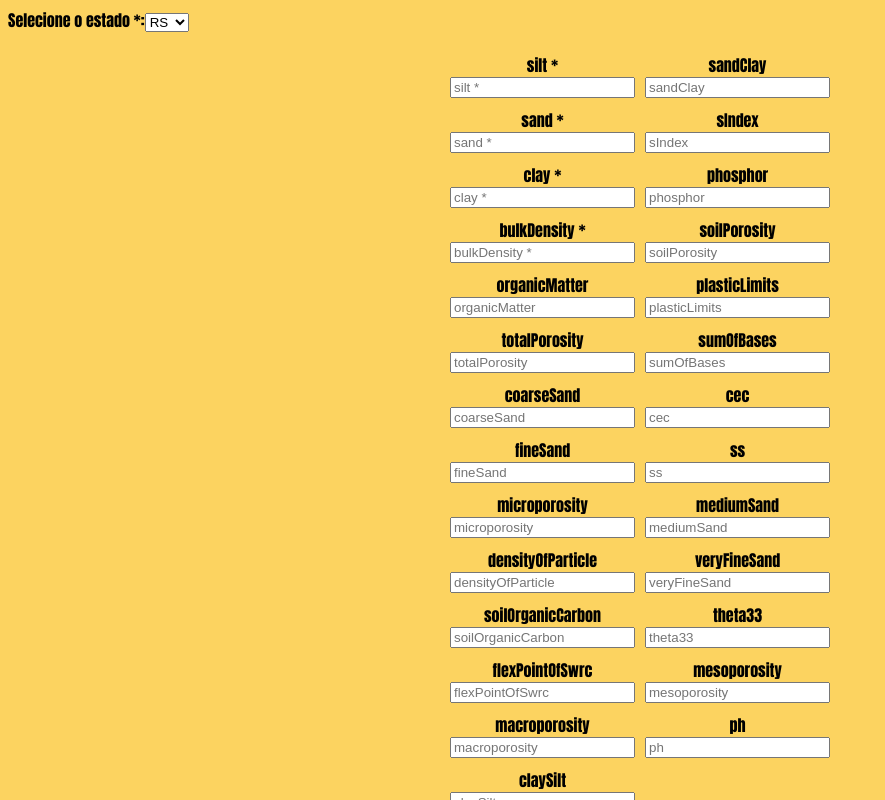
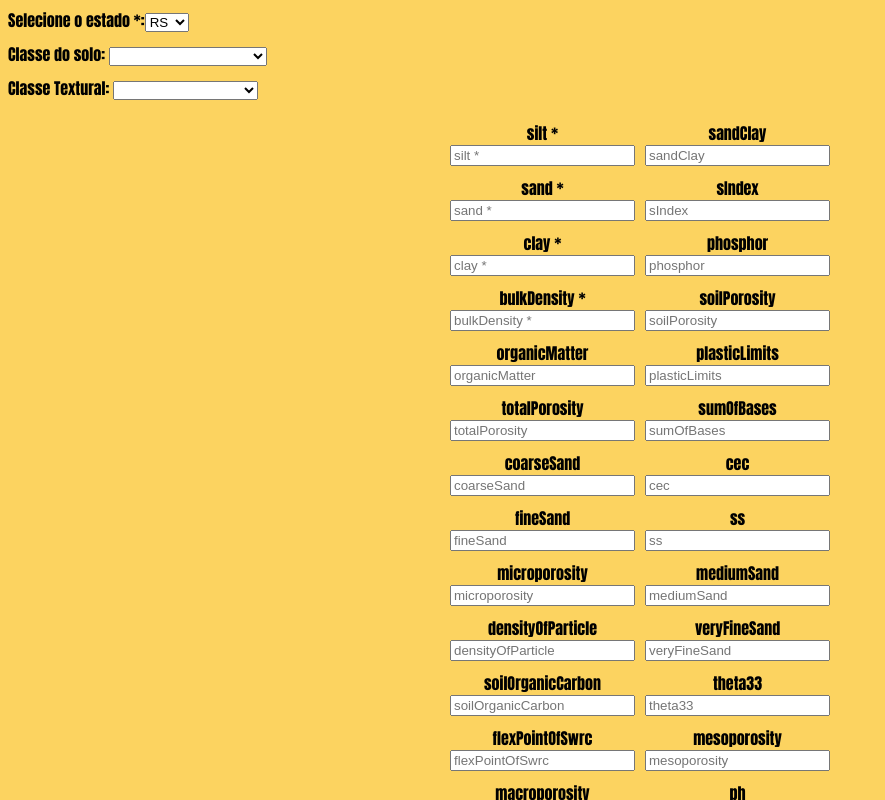
Before and after one commit to Inaciocb/HidraSoilPTF, an Angular app in the folder dss/: page / in a window 1280 px wide. Shown: the top 800 px of the page, without its empty margins (0-885 px from the left). Built offline with nearby package versions, Linux system fonts and the light colour scheme.

Commit message:
feat: select textural and soil class

```diff
--- a/dss/src/app/app.component.html
+++ b/dss/src/app/app.component.html
@@ -35,6 +35,25 @@
 
 
         </select>
+
+        <div class="p-5" style="margin-top: 10px;">
+          <label for="state_raw">Classe do solo: </label>
+          <select name="state_raw" formControlName="selectSoilClass" id="soilSelect">
+            <option [value]="" selected></option>
+            <option [value]="sc" *ngFor="let sc of soilClasses">{{ sc }}</option>
+          </select>
+        </div>
+
+
+        <div class="p-5" style="margin-top: 10px;">
+          <label for="textural">Classe Textural: </label>
+          <select name="textural" formControlName="selectTexturalClass">
+            <option [value]="" selected></option>
+            <option [value]="tc" *ngFor="let tc of texturalClasses">{{ tc }}</option>
+          </select>
+        </div>
+
+
 
         <ul class="lista">
             <div class="container1">
--- a/dss/src/app/app.component.ts
+++ b/dss/src/app/app.component.ts
@@ -1,4 +1,4 @@
-import { InputsT, StatesT } from './../model/utils';
+import { InputsT, SoilClassT, StatesT, TexturalClassT } from './../model/utils';
 import { Component } from '@angular/core';
 import { FormGroup, FormControl } from '@angular/forms';
 import { EqInputData } from 'src/model/eq-input-data';
@@ -18,8 +18,13 @@ export class AppComponent {
   inputDataList: EqInputData[] = []; // Lista com os inputs para aplicar as equações
   inputTypes: InputsT[] = []; // Util para aplicar no filtro
 
+  soilClasses = Object.values(SoilClassT);
+  texturalClasses = Object.values(TexturalClassT);
+
   form = new FormGroup({
     state: new FormControl('RS'),
+    selectSoilClass: new FormControl(''),
+    selectTexturalClass: new FormControl(''),
     clay: new FormControl(''),
     silt: new FormControl(''),
     sand: new FormControl(''),
@@ -76,7 +81,8 @@ export class AppComponent {
   setInputData(): void {
     Object.entries(this.form.controls).forEach(k => {
       let inputData = new EqInputData();
-      if (k[1].value != "" && k[0] !== 'state') {
+      const isInputNumber = k[0] !== 'state' && k[0] !== 'selectTexturalClass' && k[0] !== 'selectSoilClass';
+      if (k[1].value != "" && isInputNumber) {
         let inputType: InputsT = (InputsT[k[0] as keyof typeof InputsT]);
         inputData.inputType = inputType;
         inputData.value = Number(k[1].value);
@@ -100,15 +106,15 @@ export class AppComponent {
       results.push(new EqResult(result.result, result.measurementUnit));
       console.log("Result: ", result.result, result.measurementUnit);
     });
-    Swal.fire('Resultados', results.map(r => r.toString()).toString(), 'success' );
+    Swal.fire('Resultado(s)', results.map(r => r.toString()).toString(), 'success' );
   }
 
   validate(): boolean {
     let valid = false;
     Object.entries(this.form.controls).forEach(e => {
-      if (e[0] !== 'state' && (e[1].value && e[1].value != '0')) {
-        valid = true;
-      }
+      const isInputNumber = e[0] !== 'state' && e[0] !== 'selectTexturalClass' && e[0] !== 'selectSoilClass';
+      const isValidValue = e[1].value && e[1].value != '0';
+      (isInputNumber && isValidValue) ? valid = true : '';
     });
     return valid;
   }
--- a/dss/src/app/app.module.ts
+++ b/dss/src/app/app.module.ts
@@ -1,6 +1,6 @@
 import { NgModule } from '@angular/core';
 import { BrowserModule } from '@angular/platform-browser';
-import { ReactiveFormsModule } from '@angular/forms';
+import { FormsModule, ReactiveFormsModule } from '@angular/forms';
 import { AppComponent } from './app.component';
 
 
@@ -11,6 +11,7 @@ import { AppComponent } from './app.component';
   imports: [
     BrowserModule,
     ReactiveFormsModule,
+    FormsModule
   ],
   providers: [],
   bootstrap: [AppComponent]
--- a/dss/src/model/utils.ts
+++ b/dss/src/model/utils.ts
@@ -9,26 +9,31 @@ export enum StatesT {
 
 };
 
-export enum ClassT {
+// FIXME: esta errado qual é textural e qual é de solo
+export enum TexturalClassT {
   Argiloso = 'Argiloso',
+  Muito_Argiloso = 'Muito Argiloso',
+  Argilo_Siltoso = 'Argilo Siltoso',
+  Argilo_Arenoso = 'Argilo Arenoso',
   Francoargiloso = 'Francoargiloso',
-  Latossolo_Amarelo = 'Latossolo Amarelo',
   Franco_Arenoso = 'Franco Arenoso',
   Francosiltoso = 'Francosiltoso',
-  Muito_Argiloso = 'Muito Argiloso',
-  Latossolo = 'Latossolo',
+  Francoargiloarenoso = 'Francoargiloarenoso',
+  Francoarenoso = 'Francoarenoso',
+  Arenoso_Franco = 'Arenoso Franco',
+  Francoargiloar = 'Francoargiloar',
+
+}
+
+export enum SoilClassT {
   Argissolo = 'Argissolo',
-  Francoargiloar = 'Francoargiloar',
-  Neossolo_Quartzarnico = 'Neossolo Quartzarnico',
-  Neossolo = 'Neossolo',
   Cambissolo = 'Cambissolo',
   Planossolo = 'Planossolo',
-  Francoargiloarenoso = 'Francoargiloarenoso',
-  Argilo_Siltoso = 'Argilo Siltoso',
-  Argilo_Arenoso = 'Argilo Arenoso',
   Plintossolo = 'Plintossolo',
-  Francoarenoso = 'Francoarenoso',
-  Arenoso_Franco = 'Arenoso Franco',
+  Latossolo = 'Latossolo',
+  Latossolo_Amarelo = 'Latossolo Amarelo',
+  Neossolo = 'Neossolo',
+  Neossolo_Quartzarnico = 'Neossolo Quartzarnico',
 }
 
 export enum InputsT {
```
